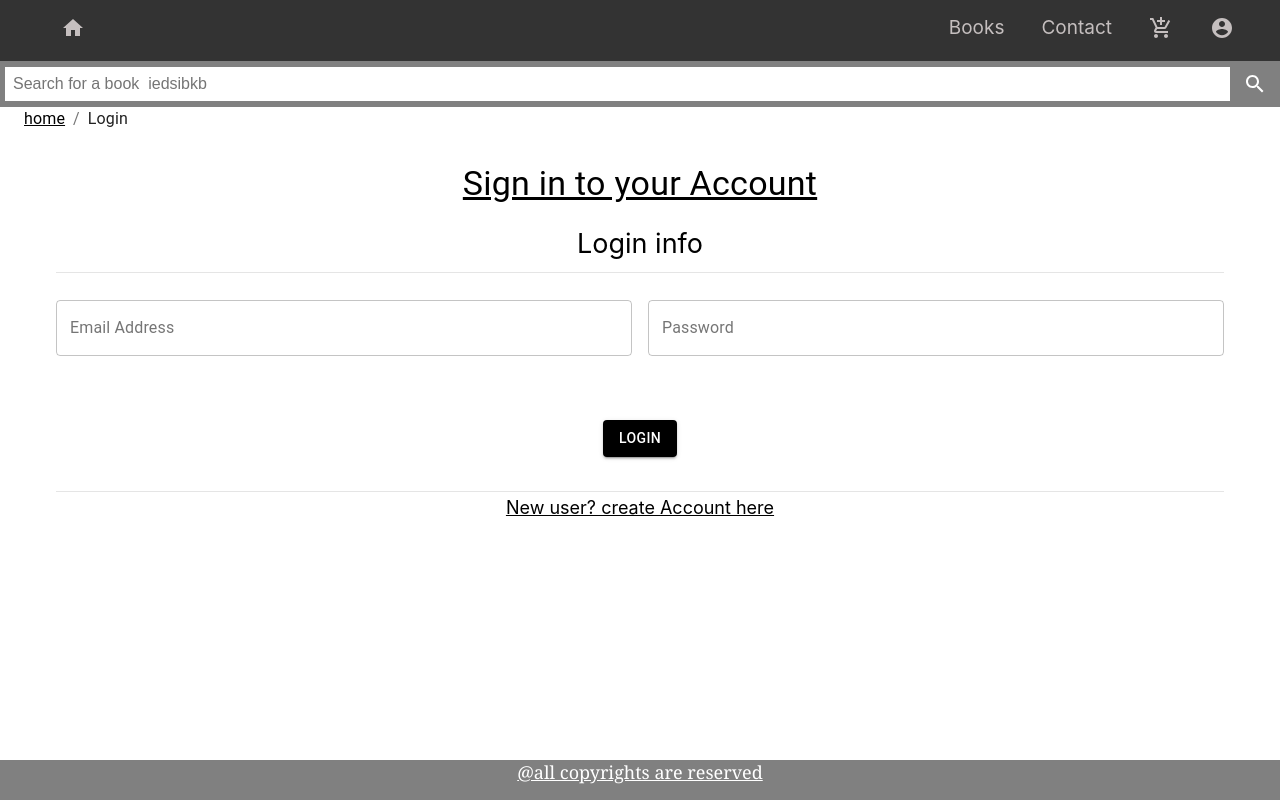
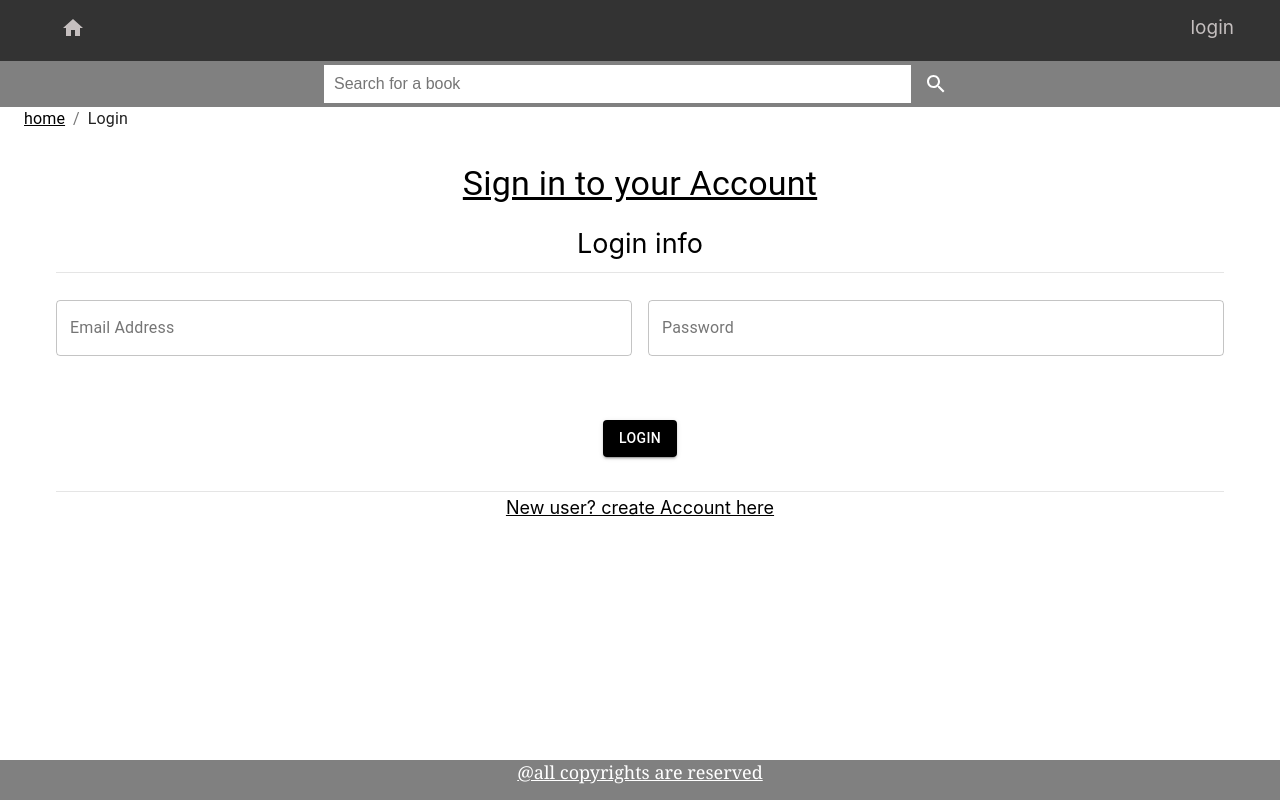
Before and after one commit to Princesurani/Bookstore, a React (Create React App) app: page /login in a window 1280 px wide. Built offline with nearby package versions, Linux system fonts and the light colour scheme.

Commit message:
day-9 user login logout

```diff
--- a/src/App.js
+++ b/src/App.js
@@ -6,6 +6,7 @@ import 'react-toastify/dist/ReactToastify.css';
 import Footer from './Components/footer/Footer';
 import Header from "./Components/header/header";
 import Searchbar from "./Components/header/searchbar";
+import { AuthWrapper } from "./Components/contexts/authcontext.js";
 
 
 
@@ -14,12 +15,14 @@ function App() {
   return (
     <>
       <BrowserRouter>
-        <Header />
-        <Searchbar />
-        <Nav />
-        <Footer />
+        <AuthWrapper>
+          <Header />
+          <Searchbar />
+          <Nav />
+          <Footer />
+        </AuthWrapper>
+        <ToastContainer />
       </BrowserRouter>
-      <ToastContainer />
     </>
   );
 }
--- /dev/null
+++ b/src/Components/contexts/authcontext.js
@@ -0,0 +1,76 @@
+import { React, createContext, useEffect, useState, useContext } from "react";
+import Shared from "../utils/Shared";
+import { RoutePaths } from "../utils/enum";
+import { useNavigate, useLocation } from "react-router-dom";
+import { toast } from "react-toastify";
+
+const initialUserValue = {
+    id: 0,
+    email: "",
+    firstName: "",
+    lastName: "",
+    roleId: 0,
+    role: "",
+    password: "",
+};
+
+const initialState = {
+    setUser: () => { },
+    user: initialUserValue,
+    signOut: () => { },
+};
+
+const authContext = createContext(initialState);
+
+export const AuthWrapper = ({ children }) => {
+    const [user, _setUser] = useState(initialUserValue);
+    const navigate = useNavigate();
+    const { pathname } = useLocation();
+
+    const setUser = (user) => {
+        localStorage.setItem(Shared.localStorageKeys.USER, JSON.stringify(user));
+        _setUser(user);
+        console.log(user);
+    };
+
+    const signOut = () => {
+        localStorage.removeItem(Shared.localStorageKeys.USER);
+        _setUser(initialUserValue);
+        console.log(user);
+    };
+
+    useEffect(() => {
+        const cache = JSON.parse(localStorage.getItem(Shared.localStorageKeys.USER)) || initialUserValue;
+        if (cache.id) {
+            _setUser(cache);
+        } else {
+            navigate(RoutePaths.login);
+        }
+    }, []);
+
+    useEffect(() => {
+        if (pathname === RoutePaths.login && user.id) {
+            navigate(RoutePaths.home);
+        }
+        if (!user.id) {
+            return;
+        }
+        const access = Shared.hasAccess({ pathname, user });
+        if (!access) {
+            toast.warning("Sorry, you are not authorized to access this page");
+            navigate(RoutePaths.home);
+            return;
+        }
+    }, [pathname, user]);
+
+    const value = {
+        user,
+        setUser,
+        signOut,
+    };
+    return <authContext.Provider value={value}>{children}</authContext.Provider>;
+};
+
+export const useAuthContext = () => {
+    return useContext(authContext);
+};
--- a/src/Components/header/header.js
+++ b/src/Components/header/header.js
@@ -3,7 +3,8 @@ import AddShoppingCartIcon from '@material-ui/icons/AddShoppingCart';
 import HomeIcon from '@material-ui/icons/Home';
 import AccountCircleIcon from '@material-ui/icons/AccountCircle';
 import styled from "@mui/system/styled";
-
+import { useAuthContext } from "../contexts/authcontext";
+import { RoutePaths } from "../utils/enum";
 
 
 const Navull = styled("ul")`
@@ -38,6 +39,8 @@ const Navli = styled("li")`
 
 
 const Header = () => {
+    const authContext = useAuthContext();
+
 
     return (
 
@@ -49,25 +52,35 @@ const Header = () => {
                             <HomeIcon />
                         </NavLink>
                     </Navli>
+
+                    {!authContext.user.id ? (
+                        <Navli >
+                            <NavLink to={RoutePaths.login} >login</NavLink>
+                        </Navli>
+                    ) :
+                        <div>
+
                             <div class="icons">
                                 <Navli  >
-                            <NavLink to="/register">
+                                    <NavLink onClick={authContext.signOut} to={RoutePaths.login}>
                                         <AccountCircleIcon />
                                     </NavLink>
 
                                 </Navli>
                                 <Navli >
-                            <NavLink to="/book">
+                                    <NavLink to={RoutePaths.book}>
                                         <AddShoppingCartIcon />
                                     </NavLink>
                                 </Navli>
                             </div>
                             <Navli >
-                        <NavLink to="/contact">Contact</NavLink>
+                                <NavLink to={RoutePaths.contact}>Contact</NavLink>
                             </Navli>
                             <Navli >
-                        <NavLink to="/book" >Books</NavLink>
+                                <NavLink to={RoutePaths.book} >Books</NavLink>
                             </Navli>
+                        </div>
+                    }
 
                 </Navull>
 
--- a/src/Components/header/searchbar.js
+++ b/src/Components/header/searchbar.js
@@ -12,17 +12,19 @@ const SearchForm = styled("form")`
   padding: 3px;
   padding-left: 5px;
   padding-right: 5px;
-
-
   width: auto;
 
   & input {
     border: none;
     outline: none;
-    flex-grow: 1;
-    padding: 8px;
+    padding: 10px;
+    width:15cm;
     font-size: 16px;
   }
+`;
+const Searchcenter = styled("form")`
+  margin:auto;
+
 `;
 
 const SearchButton = styled(IconButton)`
@@ -60,15 +62,17 @@ export default function Searchb() {
   return (
     <>
       <SearchForm name="searchForm" onSubmit={handleSearch} >
+        <Searchcenter>
           <input
             type="text"
-              placeholder="Search for a book  iedsibkb"
+            placeholder="Search for a book  "
             value={query}
             onChange={(e) => setSearchTerm(e.target.value)}
           />
           <SearchButton type="submit" color="inherit" aria-label="search">
             <SearchIcon />
           </SearchButton>
+        </Searchcenter>
       </SearchForm>
       <span>
 
--- a/src/Components/login/login.jsx
+++ b/src/Components/login/login.jsx
@@ -6,7 +6,10 @@ import * as Yup from 'yup';
 import { toast } from 'react-toastify';
 import Breadcrumbs from '@material-ui/core/Breadcrumbs';
 import authService from '../../service/authsevice';
-import {  NavLink, } from 'react-router-dom';
+import {  NavLink, useNavigate, } from 'react-router-dom';
+import { useAuthContext } from '../contexts/authcontext';
+import { RoutePaths } from '../utils/enum';
+
 
 const validationSchema = Yup.object().shape({
 
@@ -63,9 +66,12 @@ const RegisterButton = styled(Button)`
 `;
 
 const Login = () => {
+  const authContext = useAuthContext();
+  const navigate =useNavigate();
+
   const handleSubmit = (data) => {
 
-    console.log(data);
+    // console.log(data);
     delete data.firstName;
     delete data.lastName;
     delete data.roleId;
@@ -74,8 +80,10 @@ const Login = () => {
     authService.login(data)
       .then((res) => {
         // navigate("/login");
-        console.log("Registered!!");
+        // console.log("Registered!!");
         toast.success("Successfully login");
+        authContext.setUser(res);
+        navigate(RoutePaths.home);
       })
       .catch((error) => {
         toast.error();
--- a/src/Components/nav.js
+++ b/src/Components/nav.js
@@ -4,18 +4,19 @@ import Books from "./Books.js";
 import Register from "./register/Register";
 import {Routes, Route } from "react-router-dom";
 import Login from "./login/login";
+import { RoutePaths } from "./utils/enum.js";
 
 const Nav = () => {
     return (
         <>
             <Routes>
               <Route path="" element={<Home />} />
-              <Route path="home" element={<Home />} />
+              <Route path={RoutePaths.home} element={<Home />} />
 
-              <Route path="book" element={<Books />} />
-              <Route path="contact" element={<Contact />} />
-              <Route path="register" element={<Register />}/>
-              <Route path="login" element={<Login />}/>
+              <Route path={RoutePaths.book} element={<Books />} />
+              <Route path={RoutePaths.contact} element={<Contact />} />
+              <Route path={RoutePaths.register} element={<Register />}/>
+              <Route path={RoutePaths.login} element={<Login />}/>
           </Routes>
         </>
     )
--- a/src/Components/register/Register.jsx
+++ b/src/Components/register/Register.jsx
@@ -69,6 +69,8 @@ const FieldWrapper = styled('div')`
   margin-bottom: 2rem;
 `;
 
+
+
 const RegisterButton = styled(Button)`
   align-self: flex-start;
   margin-top: 2rem;
@@ -103,15 +105,14 @@ const Register = () => {
     <Regdiv>
       <Container component="main">
 
-
         <Breadcrumbs aria-label="breadcrumb">
           <NavLink style={{ color: 'black', }} to="/home" >home</NavLink>
-
           <Typography color="textPrimary">Create an account</Typography>
         </Breadcrumbs>
+
         <FormContainer style={{ margin: '2rem' }}>
           <Typography component="h1" variant="h4" align="center" marginY='4rem'>
-            <u>Create newpojhg Account</u>
+            <u>Create new Account</u>
           </Typography>
           <Formik
             initialValues={initialValues}
--- /dev/null
+++ b/src/Components/utils/Shared.js
@@ -0,0 +1,49 @@
+import { Role, RoutePaths } from "./enum";
+
+const localStorageKeys = {
+    USER: "user",
+};
+
+const NavigationItems = [
+    {
+        name: "Users",
+        route: RoutePaths.user,
+        access: [Role.Admin, Role.Seller],
+    },
+    {
+        name: "Categories",
+        route: RoutePaths.category,
+        access: [Role.Admin],
+    },
+    {
+        name: "Books",
+        route: RoutePaths.book,
+        access: [Role.Admin, Role.Seller],
+    },
+    {
+        name: "Update Profile",
+        route: RoutePaths.updateprofile,
+        access: [Role.Admin, Role.Seller, Role.Buyer],
+    },
+];
+
+const hasAccess = ({ pathname, user }) => {
+    // console.log(pathname);
+    // console.log(user);
+    const navItem = NavigationItems.find((navItem) =>
+        pathname.includes(navItem.route)
+    );
+    if (navItem) {
+        return (
+            !navItem.access ||
+            !!(navItem.access && navItem.access.includes(user.roleId))
+        );
+    }
+    return true;
+};
+
+export default {
+    hasAccess,
+    localStorageKeys,
+    NavigationItems,
+};
--- /dev/null
+++ b/src/Components/utils/enum.js
@@ -0,0 +1,18 @@
+export const RoutePaths = {
+    home: "/home",
+    login: "/login",
+    register: "/register",
+    about: "/about",
+    contact: "/contact",
+    user: "/user",
+    category: "/category",
+    book: "/book",
+    updateprofile: "/update-profile",
+    edituser: "/edit-user/:id",
+  };
+
+  export const Role = {
+    Admin: 1,
+    Seller: 2,
+    Buyer: 3,
+  };
--- a/src/service/request.js
+++ b/src/service/request.js
@@ -86,7 +86,7 @@ request.interceptors.response.use(
 
         const { data } = response;
 
-        console.log("responseeee,", response);
+        // console.log("responseeee,", response);
 
         removeRequest(response.config.url);
 
```
Also changed, not shown: src/Components/booklisting/Booklisting.js (added). Lines whose indentation alone changed are shown as unchanged.
